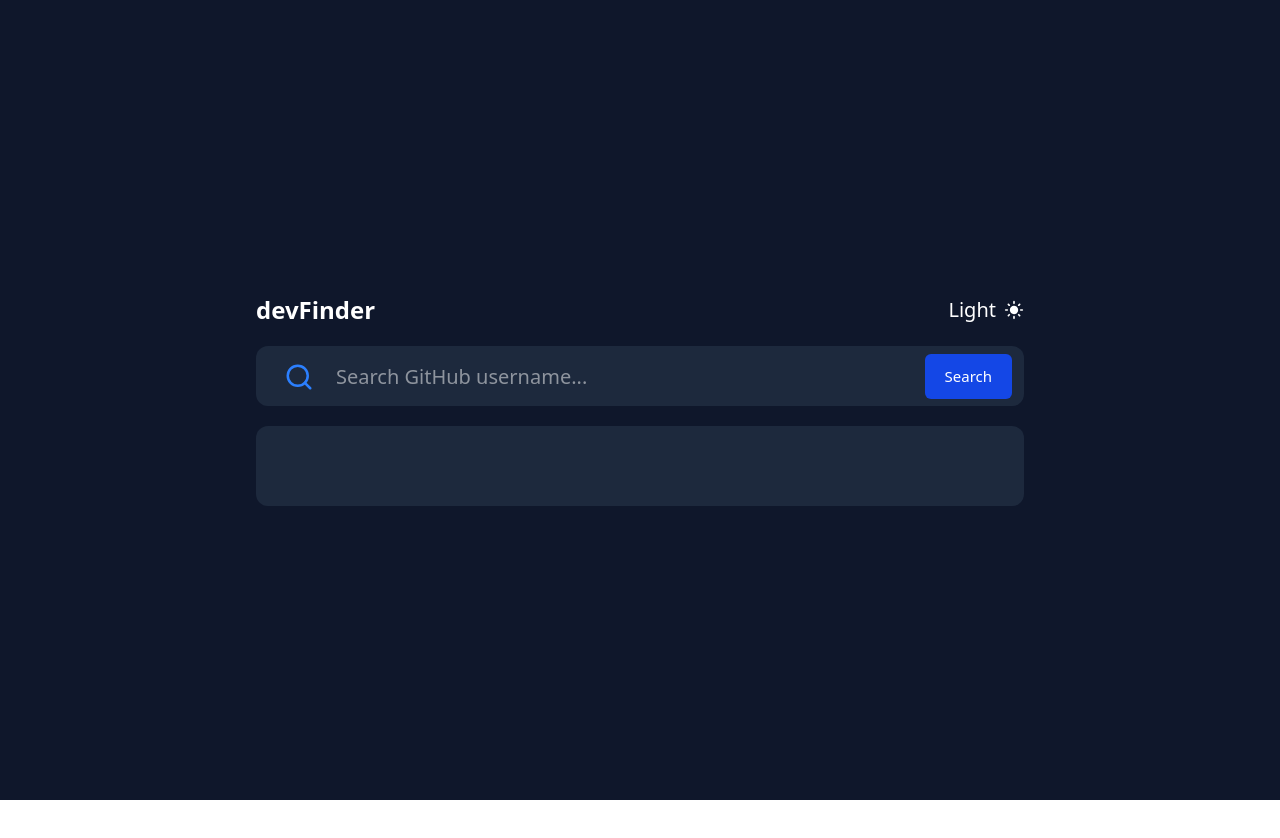
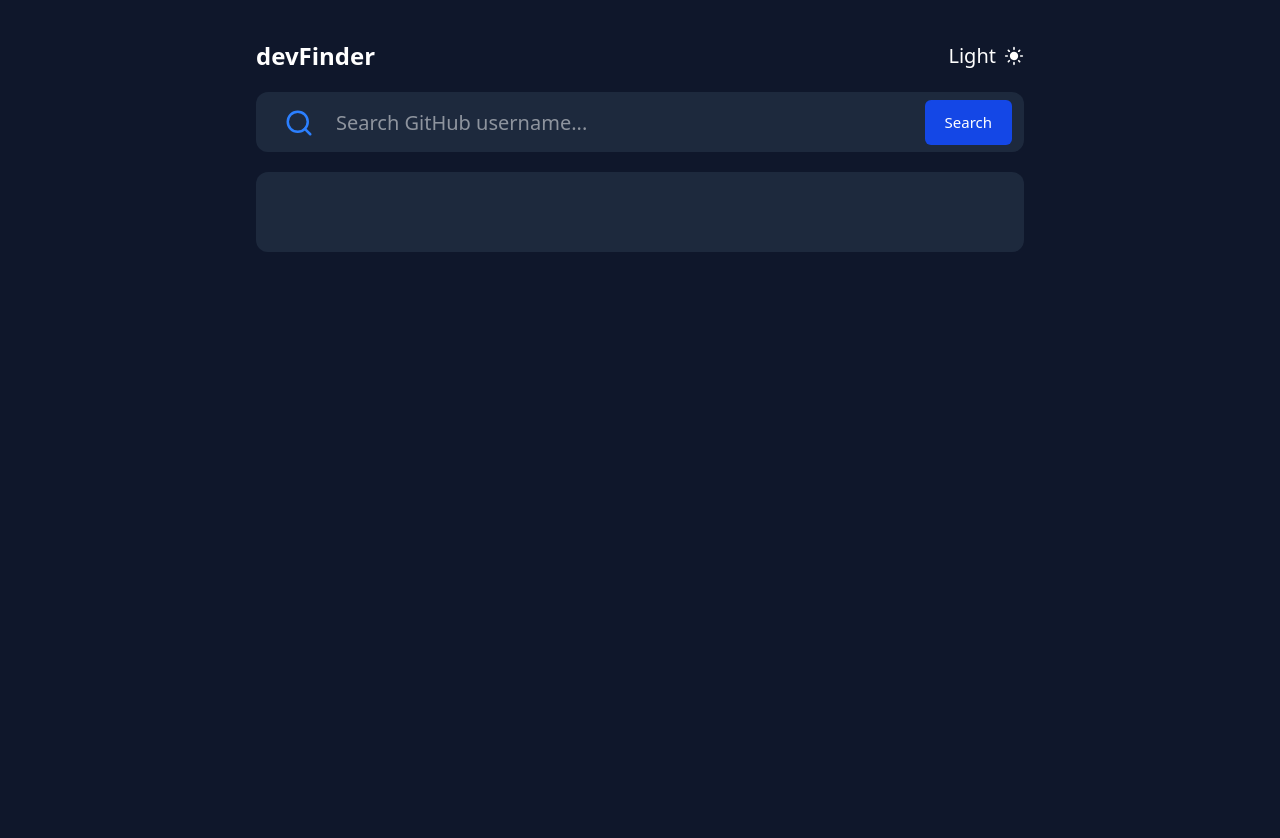
Before and after one commit to vickcodes001/Github-search, a React (Vite) app: page / in a window 1280 px wide. Shown: the top 838 px of the page. Before the commit the page ends 800 px from the top, so only its background shows below. Built offline with nearby package versions, Linux system fonts and the light colour scheme.

Commit message:
made the content to start from the top

```diff
--- a/src/App.tsx
+++ b/src/App.tsx
@@ -63,7 +63,7 @@ function App() {
   return (
     <>
       <div
-        className={`w-[100%] px-5 lg:px-0 h-[100vh] flex flex-col justify-center gap-5 lg:py-90 items-center transition-all ${
+        className={`w-[100%] h-[110vh] px-5 pt-10 lg:pt-10 lg:px-0 flex flex-col justify-start gap-5 items-center transition-all ${
           isDark ? "bg-slate-900 text-white" : "bg-gray-200"
         }`}
       >
```
